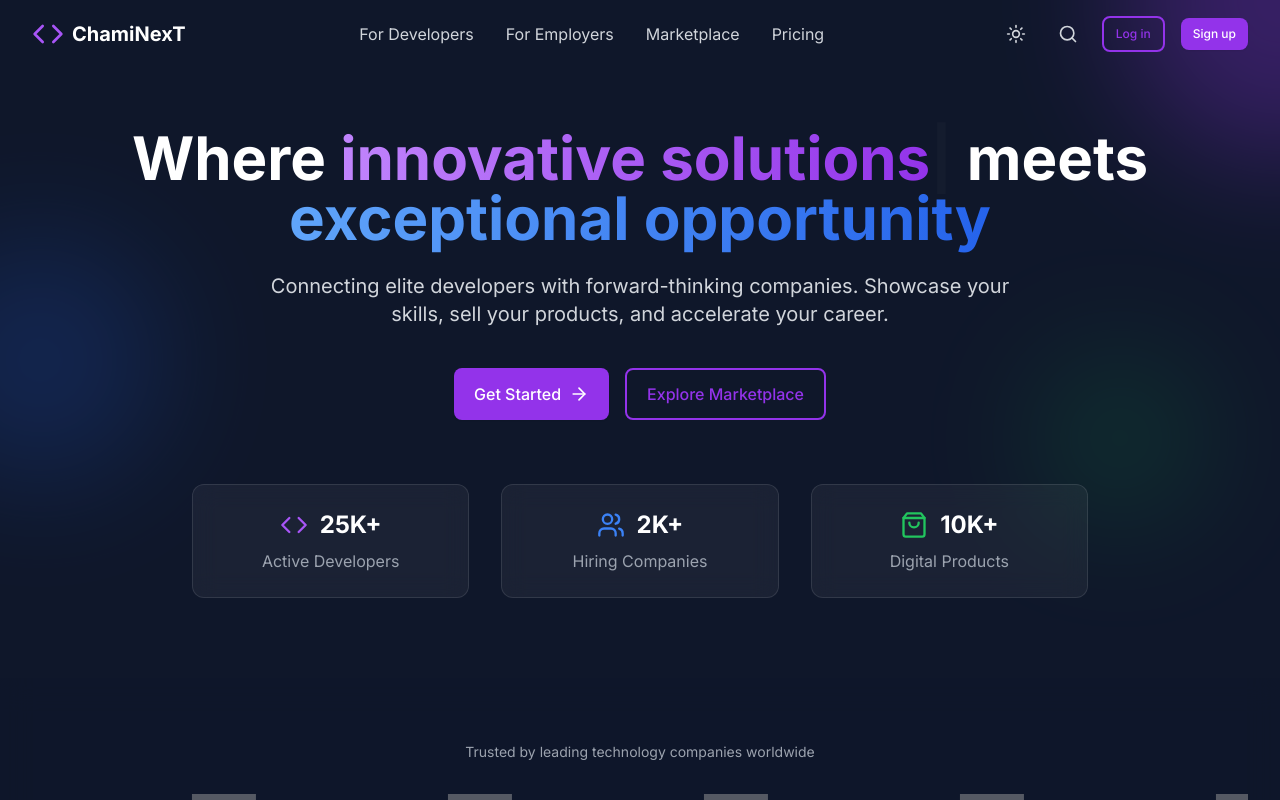
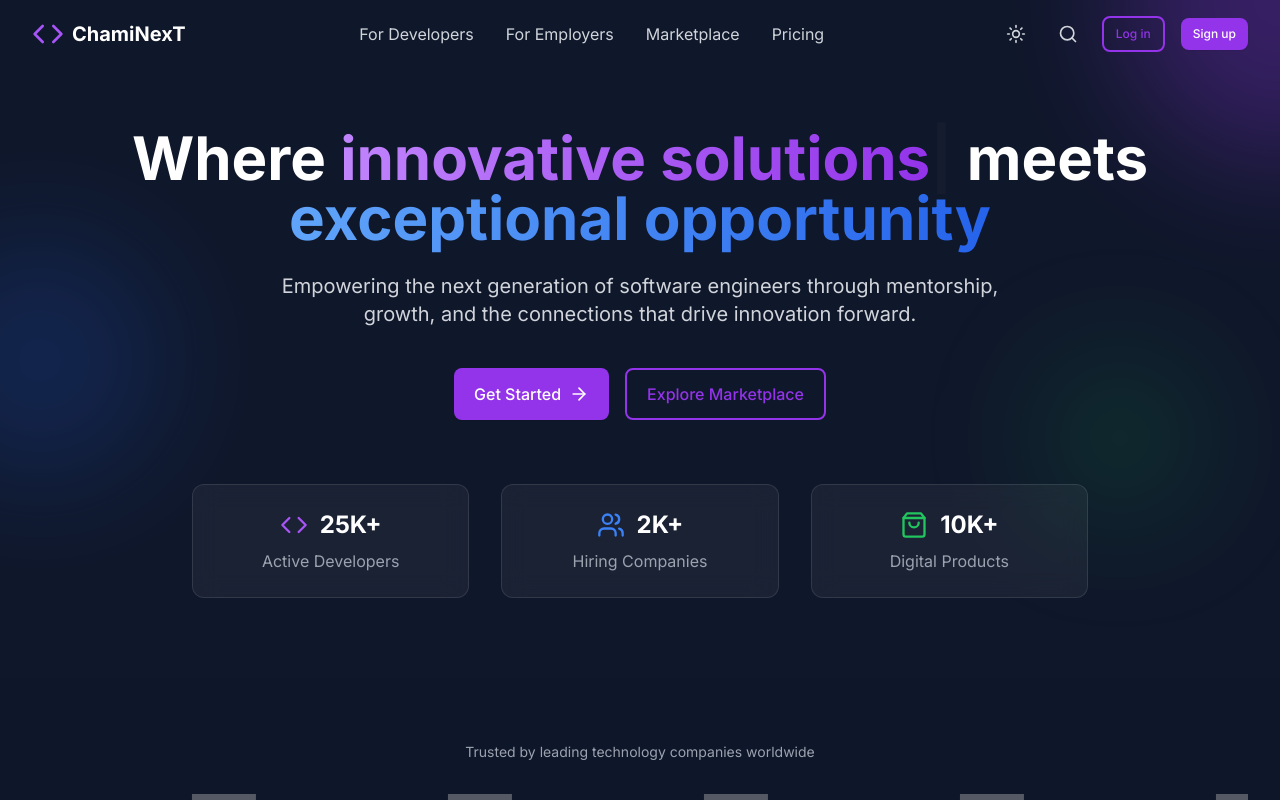
Before and after one commit to uzzielperez/ChamiNexT, a React (Vite) app: page / in a window 1280 px wide. Shown: the top 800 px of the page. Built offline with nearby package versions, Linux system fonts and the light colour scheme; grey boxes are pictures that could not be loaded.

Commit message:
new tagline

```diff
--- a/src/components/home/HeroSection.tsx
+++ b/src/components/home/HeroSection.tsx
@@ -40,7 +40,7 @@ const HeroSection: React.FC = () => {
           </h1>
 
           <p className="mt-6 text-xl text-gray-300 max-w-3xl mx-auto">
-            Connecting elite developers with forward-thinking companies. Showcase your skills, sell your products, and accelerate your career.
+            Empowering the next generation of software engineers through mentorship, growth, and the connections that drive innovation forward.
           </p>
 
           <div className="mt-10 flex flex-col sm:flex-row justify-center gap-4">
--- a/src/components/layout/Footer.tsx
+++ b/src/components/layout/Footer.tsx
@@ -19,9 +19,9 @@ const Footer: React.FC = () => {
                 />
                 */}
               </div>
-            <p className="mt-4 text-gray-400 text-sm">
-              Connecting exceptional developers with forward-thinking companies and empowering coders to monetize their expertise.
-            </p>
+                          <p className="mt-4 text-gray-400 text-sm">
+                Empowering the next generation of software engineers through mentorship, growth, and meaningful professional connections.
+              </p>
             <div className="mt-6 flex space-x-4">
               <a href="#" className="text-gray-400 hover:text-white transition-colors">
                 <Twitter size={20} />
```
Also changed, not shown: 1 other file (tests, documents, lock files or other folders).
